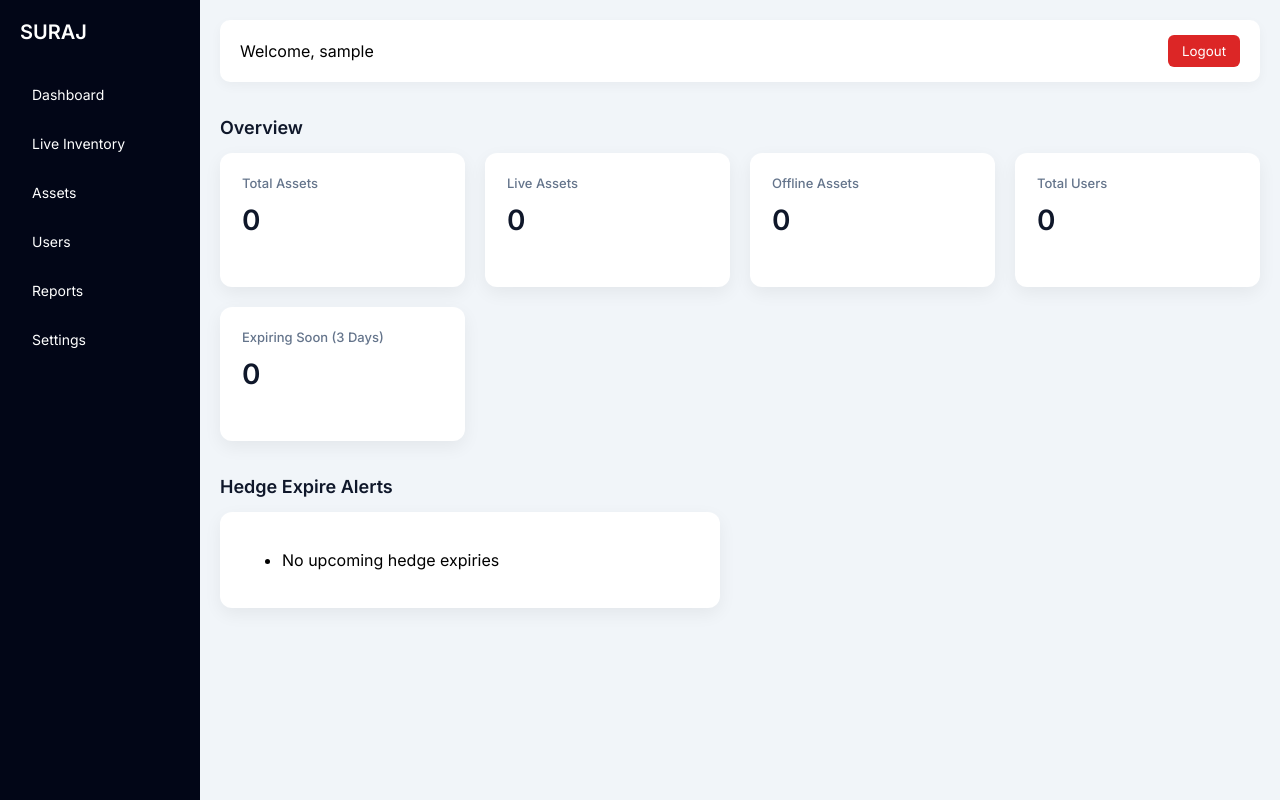
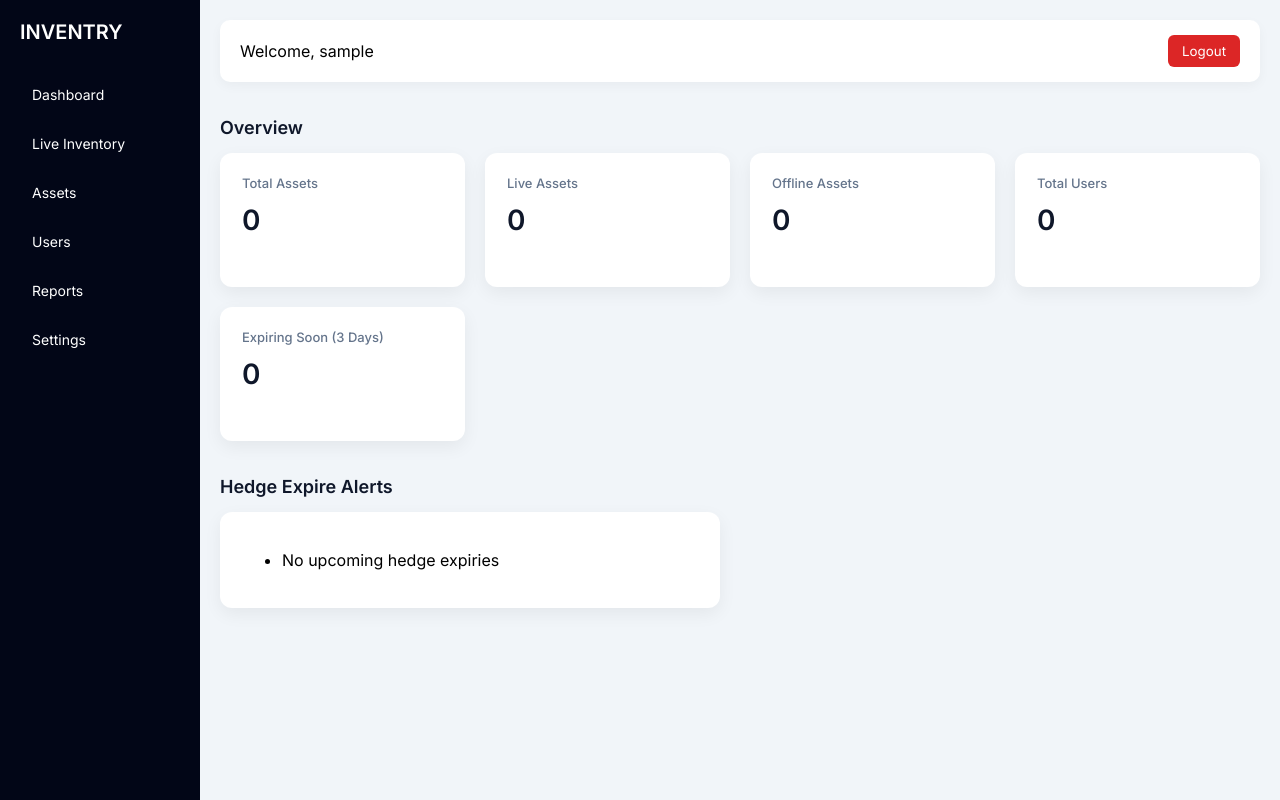
Before and after one commit to surajlearninig-bit/Live_Inventory, a Flask app: page / in a window 1280 px wide. Run offline with Flask 3, Linux system fonts and the light colour scheme; the visitor is signed in with stand-in values (Sample User, id 1); data that the repository does not hold is empty.

Commit message:
Update index.html

```diff
--- a/templates/index.html
+++ b/templates/index.html
@@ -98,7 +98,7 @@
 
 <!-- SIDEBAR -->
 <div class="sidebar">
-  <h2>SURAJ</h2>
+  <h2>INVENTRY</h2>
 
   <div class="nav-item" onclick="location.href='/'">Dashboard</div>
   <div class="nav-item" onclick="location.href='/inventory'">Live Inventory</div>
```
